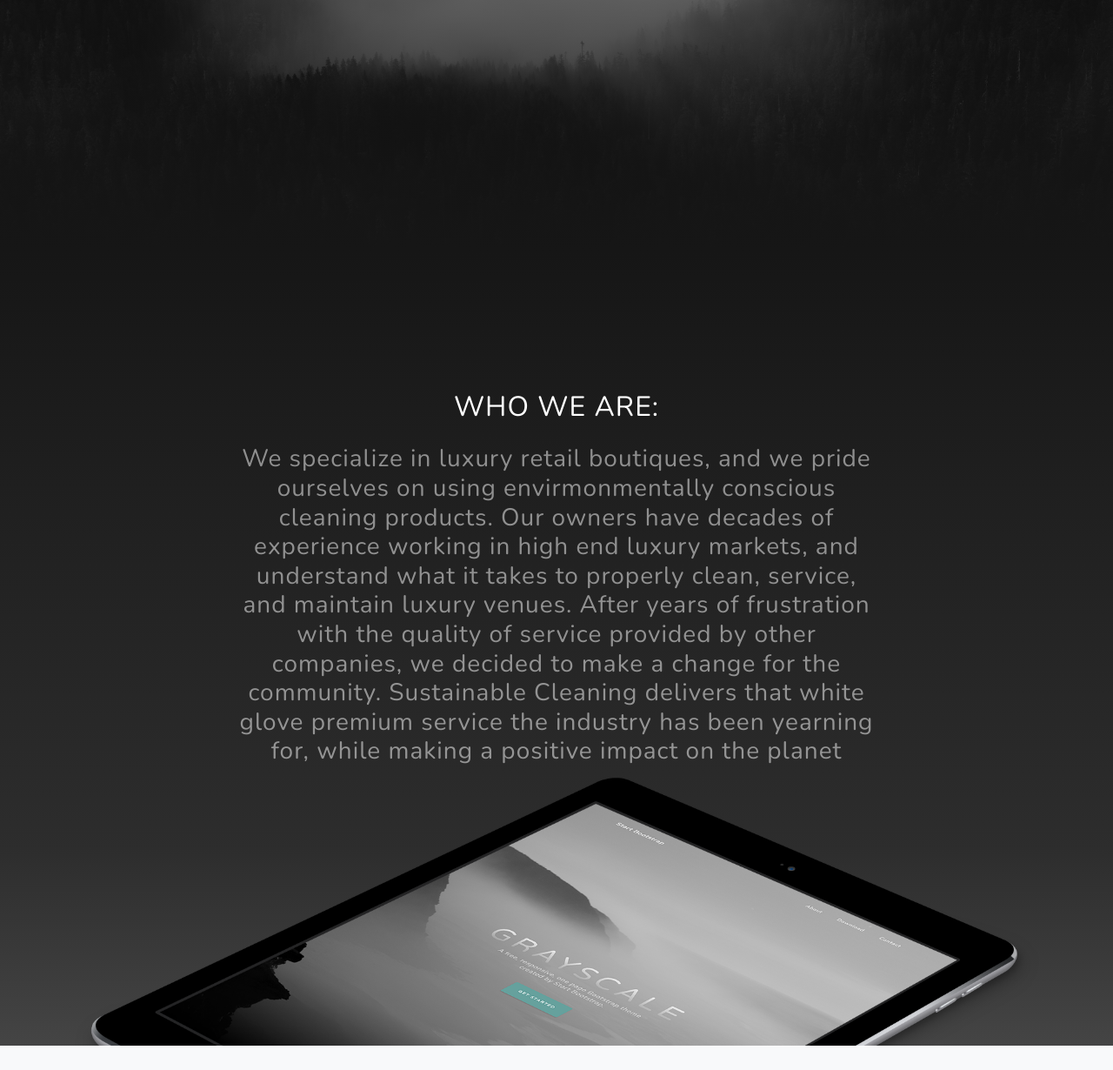
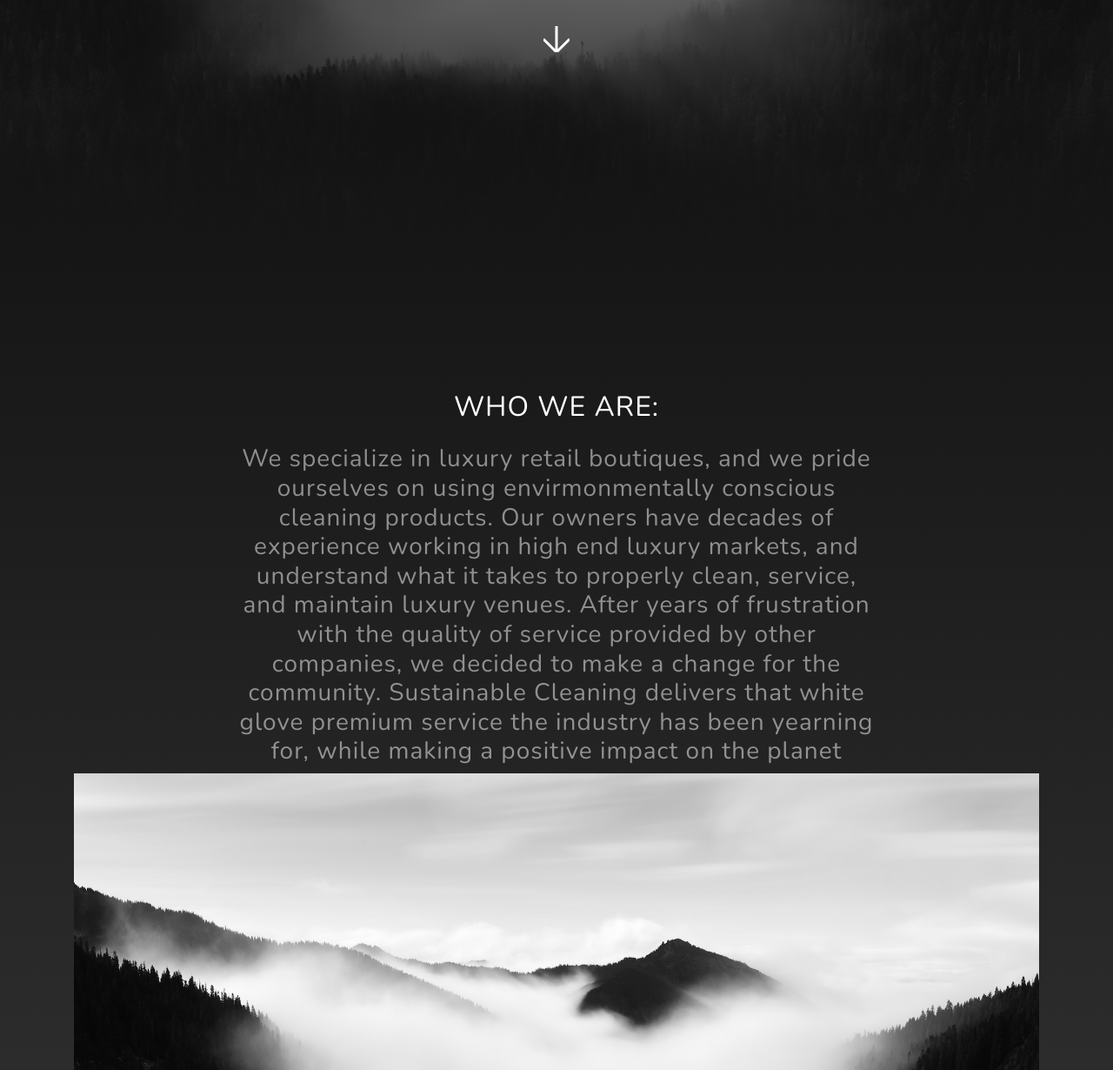
Before and after one commit to shawnpmarcotte/sustainable-cleaning-, a Gatsby site: page / in a window 1280 px wide. Shown: the part 511-1741 px from the top of the page at 87% size. Built offline with nearby package versions, Linux system fonts and the light colour scheme; Gatsby itself is replaced by a stand-in of ours.

Commit message:
Changing images

```diff
--- a/src/pages/index.js
+++ b/src/pages/index.js
@@ -10,6 +10,7 @@ import Subscribe from '../components/Subscribe';
 import Header from '../components/Header';
 
 import ipad from '../assets/images/ipad.png';
+import arrow from '../assets/images/arrow.png';
 import demoImage1 from '../assets/images/demo-image-01.jpg';
 import demoImage2 from '../assets/images/demo-image-02.jpg';
 import bgMaster from '../assets/images/bg-masthead.jpg';
@@ -25,11 +26,11 @@ const IndexPage = () => (
           <h2 className="text-white-50 mx-auto mt-2 mb-5">
             {config.subHeading}
           </h2>
-          {/* <Scroll type="id" element="about">
-            <a href="#about" className="btn btn-primary">
-              About
+          <Scroll type="id" element="about">
+            <a href="#about">
+              <img src={arrow} className="img-fluid" alt="" />
             </a>
-          </Scroll> */}
+          </Scroll>
         </div>
       </div>
     </header>
@@ -52,7 +53,7 @@ const IndexPage = () => (
             </h3>
           </div>
         </div>
-        <img src={ipad} className="img-fluid" alt="" />
+        <img src={bgMaster} className="img-fluid" alt="" />
       </div>
     </section>
 
```
Also changed, not shown: src/assets/images/arrow.png (added).
